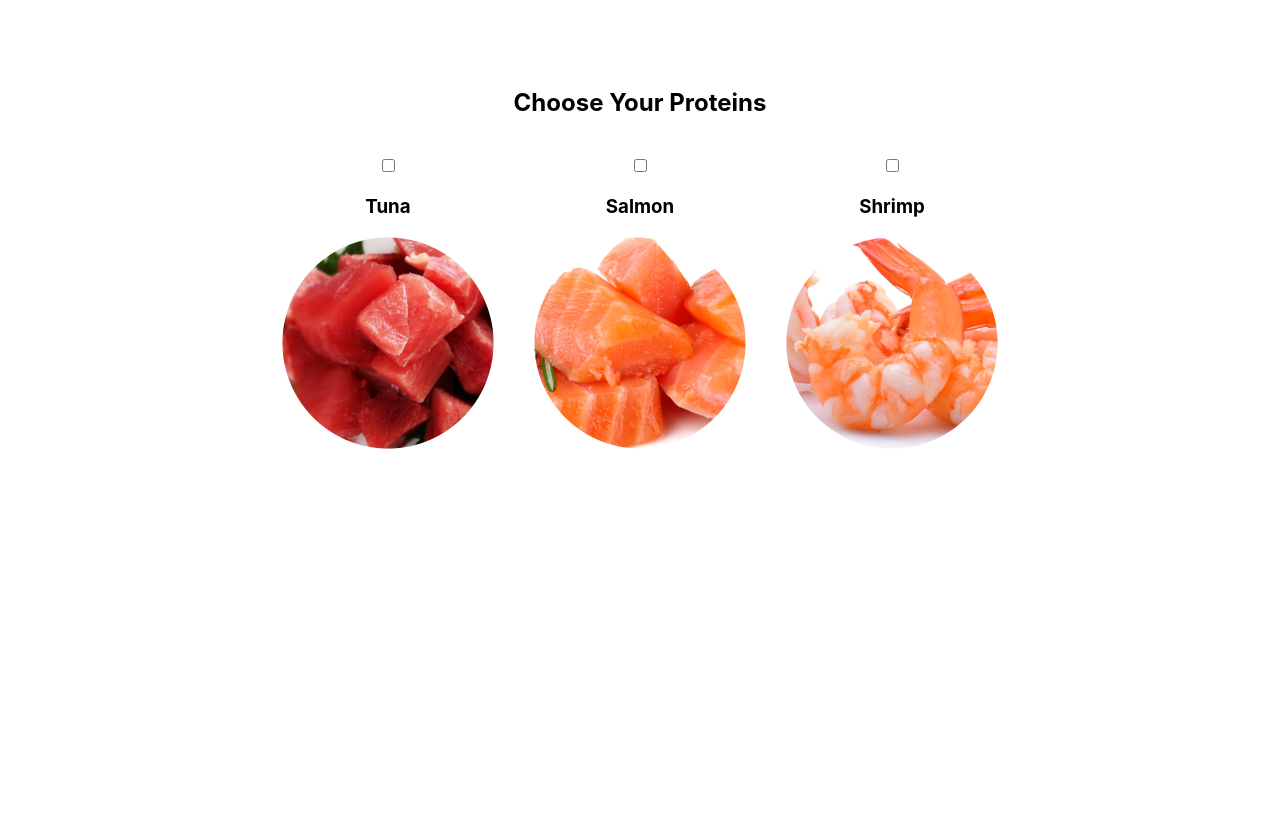
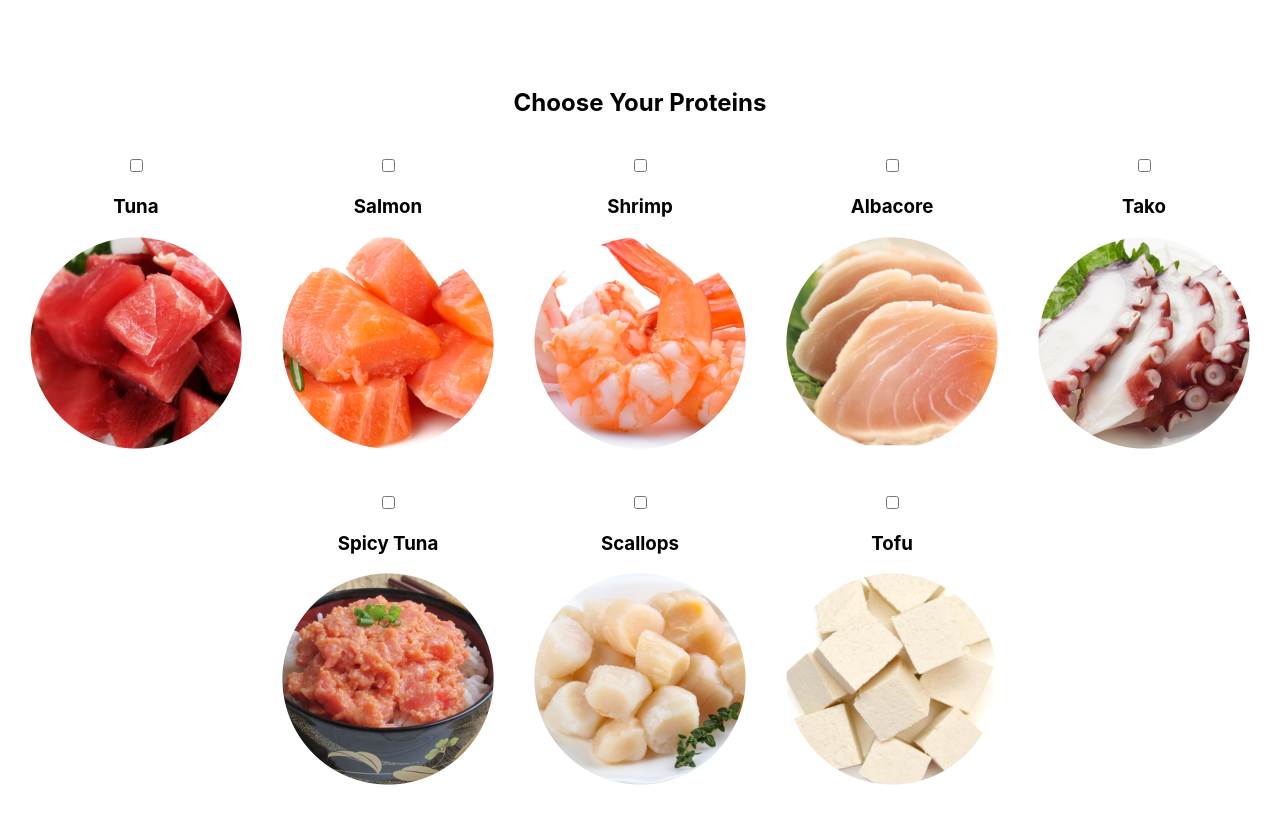
Before and after one commit to billyxuding/PokeSquare, a React (Create React App) app in the folder client/: page / in a window 1280 px wide. Shown: the part 680-1504 px from the top of the page. Before the commit the page ends 1253 px from the top, so only its background shows below. Built offline with nearby package versions, Linux system fonts and the light colour scheme.

Commit message:
added all proteins

```diff
--- a/client/src/App.css
+++ b/client/src/App.css
@@ -5,6 +5,7 @@
 .section {
 	margin-bottom: 100px;
 	display: flex;
+	flex-wrap: wrap;
 	justify-content: center;
 }
 	.section div {
--- a/client/src/Components/Proteins.js
+++ b/client/src/Components/Proteins.js
@@ -2,6 +2,11 @@ import React from 'react';
 import tuna from '../Images/proteins/tuna.png';
 import salmon from '../Images/proteins/salmon.png';
 import shrimp from '../Images/proteins/shrimp.png';
+import albacore from '../Images/proteins/albacore.png';
+import tako from '../Images/proteins/tako.png';
+import spicyTuna from '../Images/proteins/spicy-tuna.png';
+import scallops from '../Images/proteins/scallop.png';
+import tofu from '../Images/proteins/tofu.png';
 
 const Proteins = props => {
     const { order, setOrder } = props;
@@ -42,6 +47,41 @@ const Proteins = props => {
                     <img src={ shrimp } alt="shrimp" />
                 </label>
             </div>
+            <div>
+                <input type="checkbox" name="albacore" id="albacore" onChange={ checkHandler } />
+                <label htmlFor="albacore">
+                    <h3>Albacore</h3>
+                    <img src={ albacore } alt="albacore" />
+                </label>
+            </div>
+            <div>
+                <input type="checkbox" name="tako" id="tako" onChange={ checkHandler } />
+                <label htmlFor="tako">
+                    <h3>Tako</h3>
+                    <img src={ tako } alt="tako" />
+                </label>
+            </div>
+            <div>
+                <input type="checkbox" name="spicy-tuna" id="spicy-tuna" onChange={ checkHandler } />
+                <label htmlFor="spicy-tuna">
+                    <h3>Spicy Tuna</h3>
+                    <img src={ spicyTuna } alt="spicy-tuna" />
+                </label>
+            </div>
+            <div>
+                <input type="checkbox" name="scallops" id="scallops" onChange={ checkHandler } />
+                <label htmlFor="scallops">
+                    <h3>Scallops</h3>
+                    <img src={ scallops } alt="scallops" />
+                </label>
+            </div>
+            <div>
+                <input type="checkbox" name="tofu" id="tofu" onChange={ checkHandler } />
+                <label htmlFor="tofu">
+                    <h3>Tofu</h3>
+                    <img src={ tofu } alt="tofu" />
+                </label>
+            </div>
         </div>
     )
 };
```
